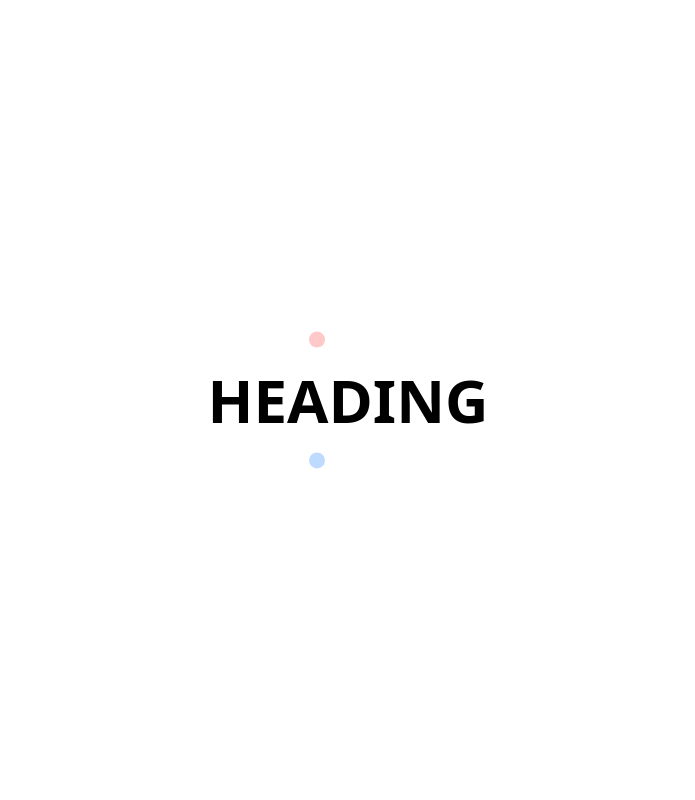
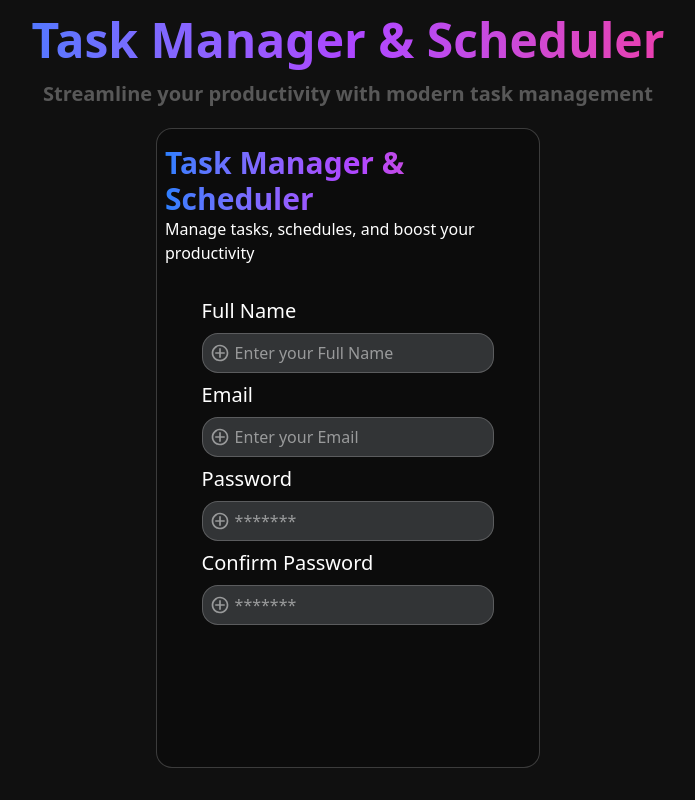
Before and after one commit to NikhilThakur3536/Animations-HUb, a React (Vite) app: page / in a window 1280 px wide. Shown: the whole page, without its empty margins (292-987 px from the left). Built offline with nearby package versions, Linux system fonts and the light colour scheme.

Commit message:
Sign up Component Revamp

```diff
--- a/src/App.tsx
+++ b/src/App.tsx
@@ -1,12 +1,22 @@
 "use client"
 
-import { SpiralAnimationOnText } from "./components/spiralanimationontext"
+import { Inputfields } from "./components/inputfields"
+import { InputFieldsData } from "./data/InputFieldsData"
 
 export default function App() {
 
   return (
 
-    <SpiralAnimationOnText />
-
+    <div className="bg-[#101010] w-screen h-screen flex flex-col items-center">
+      <h1 className="w-[60%] bg-gradient-to-r from-blue-500 via-purple-500 to-pink-500 bg-clip-text text-transparent h-24 font-bold text-5xl text-center p-4">Task Manager & Scheduler</h1>
+      <h3 className="font-semibold text-xl text-white/30 w-[60%] h-12 -mt-4 text-center">Streamline your productivity with modern task management</h3>
+      <div className="w-[30%] h-[80%] bg-black/20 border border-gray-50/20  rounded-2xl p-2 flex flex-col items-center mb-4">
+        <h2 className=" bg-gradient-to-r from-blue-500 via-purple-500 to-pink-500 text-transparent bg-clip-text font-bold text-3xl mt-2">Task Manager & Scheduler</h2>
+        <h3 className="text-white mb-8">Manage tasks, schedules, and boost your productivity</h3>
+        <form className="w-full flex flex-col items-center">
+          {InputFieldsData.map((item, index) => (<Inputfields key={index} {...item} />))}
+        </form>
+      </div>
+    </div>
   )
 }
--- a/src/components/featureSection.tsx
+++ b/src/components/featureSection.tsx
@@ -1,6 +1,5 @@
 "use client"
 
-import { CgTv } from "react-icons/cg"
 import { FeaturesCard } from "../ui/featurecards"
 import { FeaturesCardData } from "../data/featurecarddata"
 
--- a/src/components/inputfields.tsx
+++ b/src/components/inputfields.tsx
@@ -1,12 +1,14 @@
 "use client"
+
+import { CgAdd } from "react-icons/cg";
 import { InputFieldProps } from "../data/InputFieldsData";
 
-export const Inputfields = ({ icon: Icon, placeholderText, heading, type }: InputFieldProps) => {
+export const Inputfields = ({ placeholderText, heading, type }: InputFieldProps) => {
   return (
-    <div className="z-10 relative flex flex-col w-full h-[15%] mb-2">
-      <h3 className="text-[#304D69] text-md font-medium mb-1 ">{heading} </h3>
-      <div className="absolute transform translate-y-9.5 translate-x-2"><Icon size={20} className="text-[#6B829A] " /></div>
-      <input placeholder={placeholderText} type={type} className="focus:outline-none placeholder:text-[#6B829A] border border-[#6B829A]/30 p-2 rounded-xl pl-10  bg-[#ECF0F6] text-[#6B829A]" />
+    <div className="mb-2 w-[80%]">
+      <label className="block w-full h-8 mb-1 text-xl text-white">{heading}</label>
+      <input type={type} placeholder={placeholderText} className="focus:outline-none bg-slate-300/20 text-white border border-white/20 rounded-2xl w-full h-10 pl-8 placeholder:ml-8 relative" />
+      <CgAdd className="text-white/50 absolute   transform -translate-y-7.5 translate-x-2" size={20} />
     </div>
 
   );
```
Also changed, not shown: src/data/InputFieldsData.ts (+0 -12 lines).
